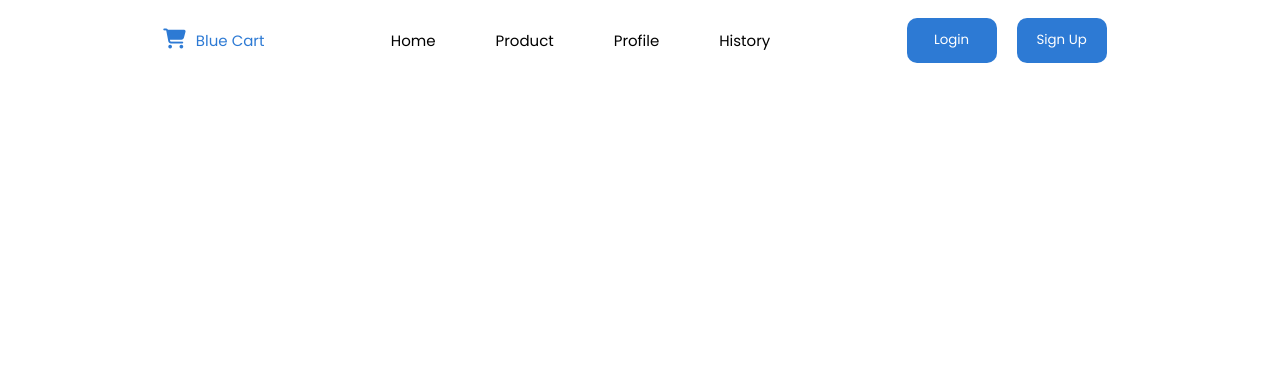
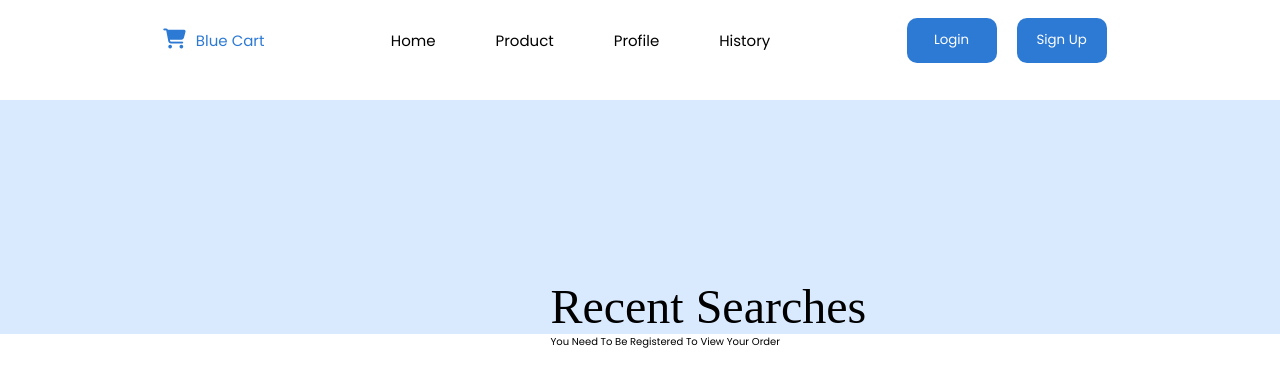
Before and after one commit to eugenemrg/bluecart-marketplace, a React (Vite) app: page /history in a window 1280 px wide. Shown: the top 386 px of the page. Built offline with nearby package versions, Linux system fonts and the light colour scheme.

Commit message:
Created the history page

```diff
--- a/package.json
+++ b/package.json
@@ -14,6 +14,7 @@
     "@testing-library/jest-dom": "^6.1.4",
     "@testing-library/react": "^14.0.0",
     "@testing-library/user-event": "^14.5.1",
+    "json-server": "^0.17.4",
     "jsonwebtoken": "^9.0.2",
     "react": "^18.2.0",
     "react-dom": "^18.2.0",
--- a/src/App.css
+++ b/src/App.css
@@ -96,11 +96,6 @@ body{
     right: 0;
   }
 
-
-
-
-
-  /* Rest of your form styling remains the same */
   .form p{
     align-items: center;
     text-align: center;
@@ -135,10 +130,22 @@ body{
     height: 28rem;
    }
 
-   .page{
+   .page .layout {
     margin-top: 10rem;
+    width: 100%;
+    background: #D9EAFF;
+    padding-left:43%;
+    padding-top: 14%;
+    color: #000;
+    font-family: Outfit;
+    font-size: 48px;
+    font-style: normal;
+    font-weight: 400;
+    line-height: normal;
    }
-
+   .line{
+    padding-left: 43%;
+   }
    .page .profile{
     display: flex;
     flex-direction: column;
--- a/src/App.jsx
+++ b/src/App.jsx
@@ -5,6 +5,9 @@ import { BrowserRouter, Routes, Route} from 'react-router-dom'
 import Home from './page/Home'
 import Product from './page/Product'
 import Profile from './page/Profile'
+import History from './page/History'
+
+
 
 
 function App() {
@@ -18,6 +21,8 @@ function App() {
           <Route exact path='/' element={<Home/>}/>
           <Route exact path='/product' element={<Product/>}/>
           <Route exact path='/profile' element={<Profile/>}/>
+          <Route exact path='/history' element={<History />} />
+
         </Routes>
       </BrowserRouter>
     </>
--- a/src/component/LoginForm.jsx
+++ b/src/component/LoginForm.jsx
@@ -23,4 +23,4 @@ function LoginForm({onClose }) {
   )
 }
 
-export default LoginForm
+export default LoginForm;
--- a/src/component/Navbar.jsx
+++ b/src/component/Navbar.jsx
@@ -1,7 +1,8 @@
 import React, { useState } from 'react';
 import { Link } from 'react-router-dom';
-import LoginForm from './LoginForm'; // Import the LoginForm component
-import SignupForm from './SignupForm'; // Import the SignupForm component
+import LoginForm from './LoginForm';
+import SignupForm from './SignupForm';
+
 
 function Navbar() {
   const [showLoginForm, setShowLoginForm] = useState(false);
@@ -25,7 +26,7 @@ function Navbar() {
         <Link to='/'>Home</Link>
         <Link to='/product'>Product</Link>
         <Link to='/profile'>Profile</Link>
-        <Link>History</Link>
+        <Link to='/history'>History</Link>
       </div>
       <div className="buttons">
         <button onClick={toggleLoginForm}>Login</button>
--- a/src/main.jsx
+++ b/src/main.jsx
@@ -3,8 +3,10 @@ import ReactDOM from 'react-dom/client'
 import App from './App.jsx'
 
 
+
 ReactDOM.createRoot(document.getElementById('root')).render(
   <React.StrictMode>
     <App />
+
   </React.StrictMode>,
 )
--- /dev/null
+++ b/src/page/History.jsx
@@ -0,0 +1,95 @@
+import React, { useState, useEffect } from "react";
+
+function History({ isRegistered }) {
+  const [history, setHistory] = useState([]);
+  const [isLoading, setIsLoading] = useState(true);
+  const [errorMessage, setErrorMessage] = useState("");
+  const [searchQuery, setSearchQuery] = useState("");
+
+  useEffect(() => {
+    if (isRegistered) {
+      fetchHistory();
+    } else {
+      setHistory([]);
+      setIsLoading(false);
+    }
+  }, [isRegistered]);
+
+  const fetchHistory = async () => {
+    try {
+      console.log('Fetching history...');
+      const response = await fetchUserHistoryFromAPI('http://localhost:5173/history');
+      console.log('Response:', response);
+
+      if (response.ok) {
+        const data = await response.json();
+        console.log('Data:', data);
+        setHistory(data);
+        setErrorMessage("");
+      } else {
+        console.error(`Error fetching history: Status ${response.status}`);
+        setErrorMessage('An error occurred while fetching history. Please try again later.');
+      }
+    } catch (error) {
+      console.error('Error fetching history:', error);
+      setErrorMessage('An error occurred while fetching history. Please try again later.');
+    } finally {
+      setIsLoading(false);
+    }
+  };
+
+  const deleteEntry = (index) => {
+    const updatedHistory = [...history];
+    updatedHistory.splice(index, 1);
+    setHistory(updatedHistory);
+  };
+
+  const filteredHistory = history.filter((item) =>
+    item.searchItem.toLowerCase().includes(searchQuery.toLowerCase())
+  );
+
+  return (
+    <div className="page">
+      <h2 className="layout">Recent Searches</h2>
+      {isLoading ? (
+        <p>Loading...</p>
+      ) : isRegistered ? (
+        <div>
+          {errorMessage ? (
+            <p>{errorMessage}</p>
+          ) : (
+            <div>
+              <input
+                type="text"
+                placeholder="Search..."
+                value={searchQuery}
+                onChange={(e) => setSearchQuery(e.target.value)}
+              />
+              <ul>
+                {filteredHistory.map((item, index) => (
+                  <li key={index}>
+                    <div>
+                      <span>{item.searchItem}</span>
+                      <span>{item.date}</span>
+                    </div>
+                    <button onClick={() => deleteEntry(index)}>
+                      <i className="fa fa-trash"></i> Delete
+                    </button>
+                  </li>
+                ))}
+              </ul>
+            </div>
+          )}
+        </div>
+      ) : (
+        <p className="line">You need to be registered to view your order</p>
+      )}
+    </div>
+  );
+}
+
+export default History;
+
+async function fetchUserHistoryFromAPI() {
+  return fetch('http://localhost:5173/history');
+}
--- a/src/page/Home.jsx
+++ b/src/page/Home.jsx
@@ -6,4 +6,4 @@ function Home() {
   )
 }
 
-export default Home
+export default Home;
--- a/src/page/Product.jsx
+++ b/src/page/Product.jsx
@@ -9,11 +9,11 @@ function Product() {
                 <input type="text" placeholder='search here for your products ...'/>
             </div>
             <div className="filter">
-                <button><i class="fa-solid fa-sort"> </i> Filter</button>
+                <button><i className="fa-solid fa-sort"> </i> Filter</button>
             </div>
         </div>
     </div>
   )
 }
 
-export default Product
+export default Product;
--- a/src/page/Profile.jsx
+++ b/src/page/Profile.jsx
@@ -20,4 +20,4 @@ function Profile() {
   )
 }
 
-export default Profile
+export default Profile;
```
Also changed, not shown: 1 other file (tests, documents, lock files or other folders).
